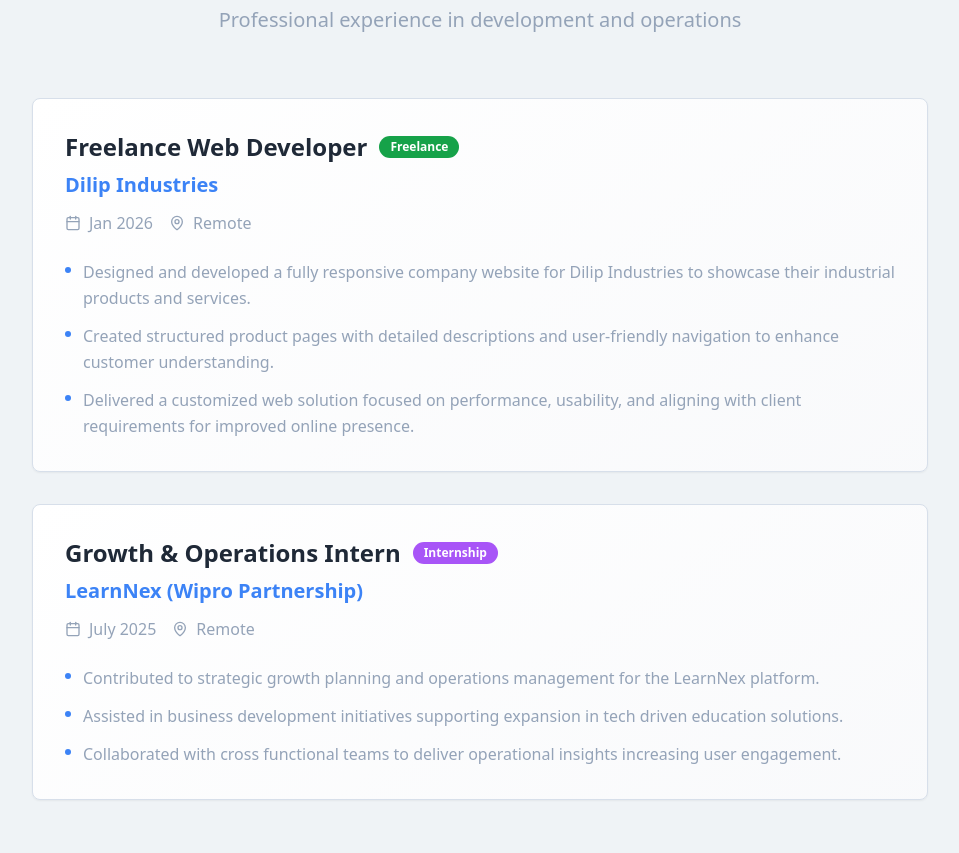
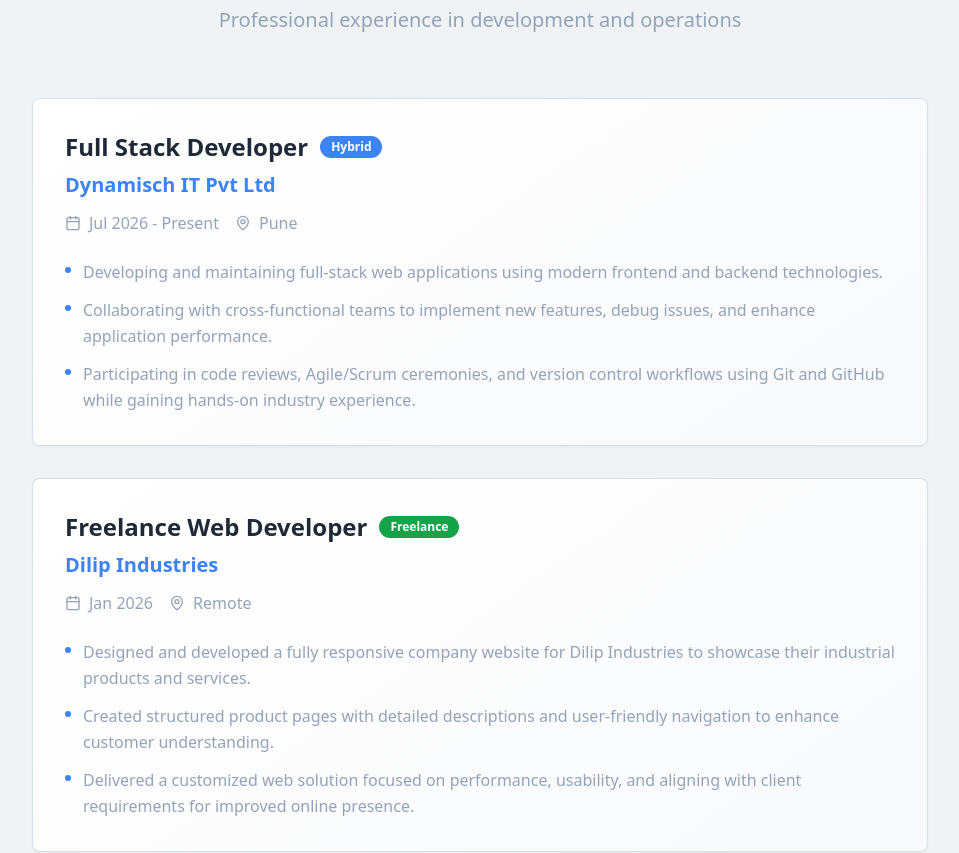
Before and after one commit to dmw14/Portfolio-Webpage, a React (Vite) app: page / in a window 1280 px wide. Shown: the part 1660-2513 px from the top of the page, without its empty margins (160-1119 px from the left). Built offline with nearby package versions, Linux system fonts and the light colour scheme.

Commit message:
update experience

```diff
--- a/src/components/Experience.tsx
+++ b/src/components/Experience.tsx
@@ -4,6 +4,18 @@ import { Calendar, MapPin } from "lucide-react";
 
 const Experience = () => {
   const experiences = [
+    {
+      title: "Full Stack Developer",
+      company: "Dynamisch IT Pvt Ltd",
+      period: "Jul 2026 - Present",
+      type: "Hybrid",
+      location: "Pune",
+      responsibilities: [
+        "Developing and maintaining full-stack web applications using modern frontend and backend technologies.",
+        "Collaborating with cross-functional teams to implement new features, debug issues, and enhance application performance.",
+        "Participating in code reviews, Agile/Scrum ceremonies, and version control workflows using Git and GitHub while gaining hands-on industry experience."
+  ]
+    },
     {
       title: "Freelance Web Developer",
       company: "Dilip Industries",
```
